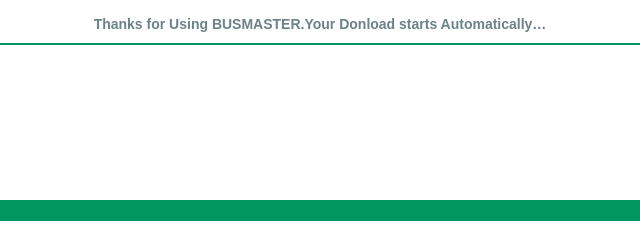
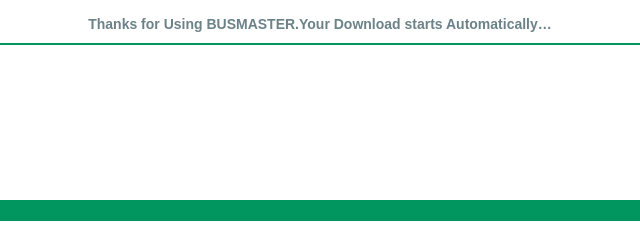
Before and after one commit to RBEI-VENKAT/GhPagesTest, a plain HTML site: page 1.9.0.htm in a window 1280 px wide. Shown: the top 240 px of the page, 320-960 px from the left. Drawn offline with Linux system fonts and the light colour scheme.

Commit message:
Update 1.9.0.htm

```diff
--- a/1.9.0.htm
+++ b/1.9.0.htm
@@ -619,7 +619,7 @@
 <p style="background: white none repeat scroll 0% 50%; -moz-background-clip: initial; -moz-background-origin: initial; -moz-background-inline-policy: initial; text-align: center; height: 0px;" align="center"><span style="font-size: 10.5pt; font-family: &quot;Arial&quot;,&quot;sans-serif&quot;;"><o:p>&nbsp;</o:p></span><br>
 <b><span style="font-size: 10.5pt; font-family: &quot;Arial&quot;,&quot;sans-serif&quot;; color: rgb(107, 130, 137);"></span></b></p>
 <p style="background: white none repeat scroll 0% 50%; -moz-background-clip: initial; -moz-background-origin: initial; -moz-background-inline-policy: initial; text-align: center; height: 0px;" align="center"><b><span style="font-size: 10.5pt; font-family: &quot;Arial&quot;,&quot;sans-serif&quot;; color: rgb(107, 130, 137);">Thanks
-for Using BUSMASTER.Your Donload starts Automatically…<o:p></o:p></span></b></p>
+for Using BUSMASTER.Your Download starts Automatically…<o:p></o:p></span></b></p>
 <div style="border: 1.5pt solid rgb(1, 150, 95); padding: 0in; margin-top: 20pt; height: 413px;" id="wrapper">
 <div style="margin-left: 20pt;" id="wrapper_inner">
 <div style="margin-top: 80pt;" id="header">
```
